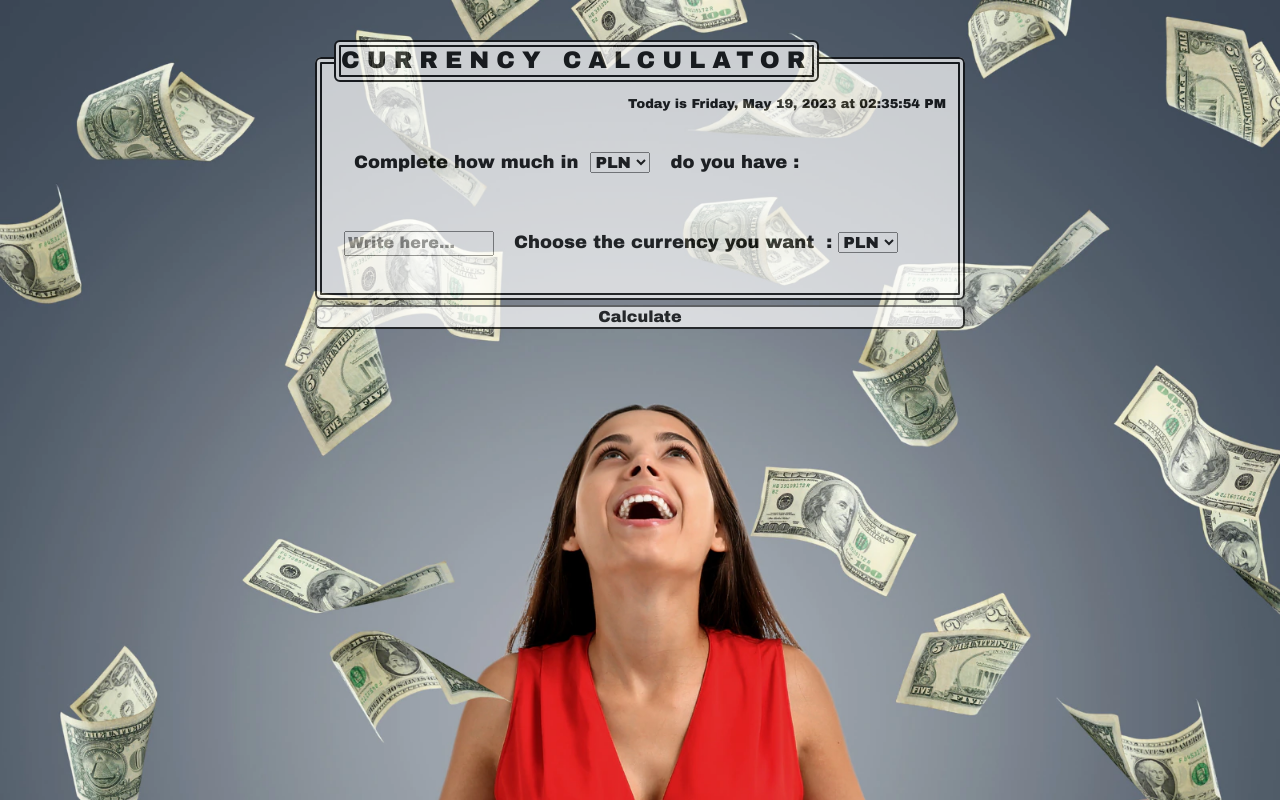
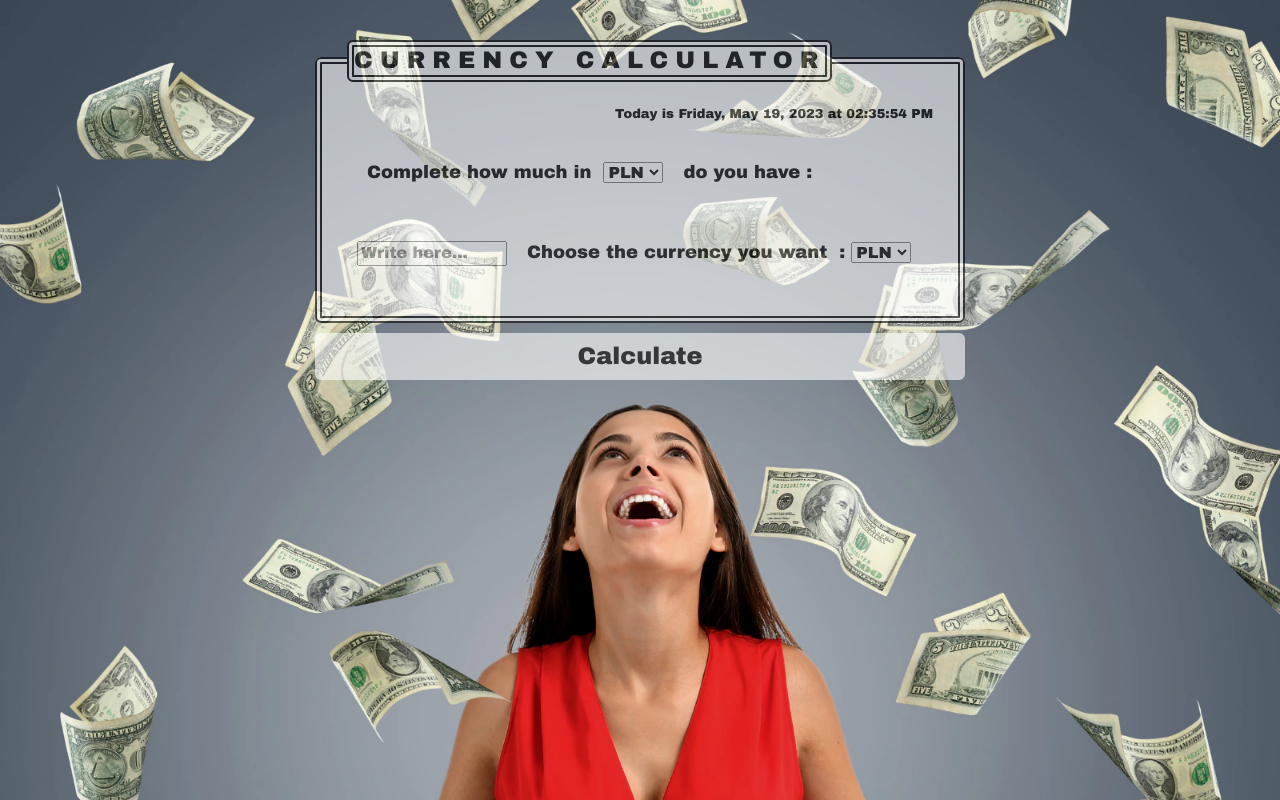
Before and after one commit to WoytekMig/currency-converter-with-react, a React (Create React App) app: page / in a window 1280 px wide. Built offline with nearby package versions, Linux system fonts and the light colour scheme.

Commit message:
added Loading, Failure and Source

```diff
--- a/src/Form/styled.js
+++ b/src/Form/styled.js
@@ -3,9 +3,9 @@ import styled from "styled-components";
 export const Fieldset = styled.fieldset`
     max-width: 650px;
     margin: auto;
-    padding-top: 15px;
+    padding: 25px;
     padding-bottom: 20px;
-    opacity: 0.7;
+    opacity: 0.6;
     background-color: hsl(0, 0%, 100%);
 
     border-style: double;
@@ -13,13 +13,6 @@ export const Fieldset = styled.fieldset`
     border-radius: 6px;
     border-width: 7px;
 `;
-/*
-export const Border = styled.border`
-    border-style: double;
-    border-color: black;
-    border-radius: 6px;
-    border-width: 7px;
-`; */
 
 export const Legend = styled.legend`
     font-size: x-large;
@@ -34,19 +27,17 @@ export const Legend = styled.legend`
 `;
 
 export const Input = styled.input`
-    margin: 10px 0 10px 10px;
+    margin: 10px 0 30px 10px;
     width: 150px;
 `;
 
-export const Button = styled.button`
-    border-radius: 6px;
-    width: 100%;
-    max-width: 650px;
-    background-color: hsl(0, 0%, 100%);
-    opacity: 0.7;
+export const Button = styled(Fieldset)`
     display: flex;
     justify-content: center;
-    margin: 5px auto ;
+    border: none;
+    margin-top: 10px;
+    padding: 10px;
+    font-size: x-large;
 
     &:hover {
     background-color: hsl(0, 3%, 19%);
@@ -56,3 +47,39 @@ export const Button = styled.button`
     background-color: hsl(48, 51%, 89%);
     }
 `;
+
+export const Loading = styled.p`
+    font-size: large;
+    color: grey;
+`;
+
+export const LoadingBar = styled.div`
+    width: 100%;
+    height: 20px;
+    animation-name: loadingBar;
+    animation-duration: 2s;
+
+
+
+    @keyframes loadingBar {
+        from {
+            width: 0%;
+            background-color: black;
+        }
+        to {
+            width: 100%;
+            background-color: black;
+        }
+    }
+`;
+
+export const Failure = styled.p`
+    font-size: x-large;
+    color: red;
+`;
+
+export const Source = styled.span`
+    display: block;
+    font-size: small;
+    text-align: right;
+`;
```
